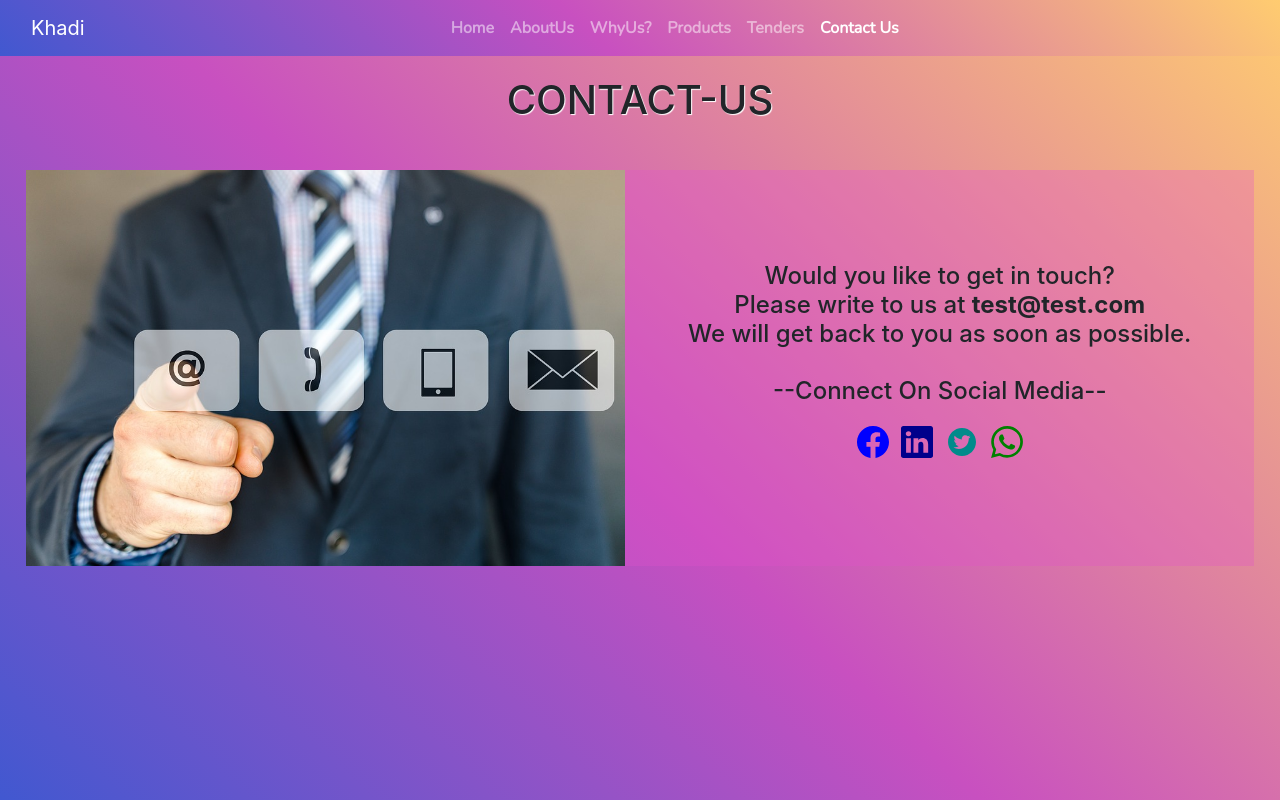
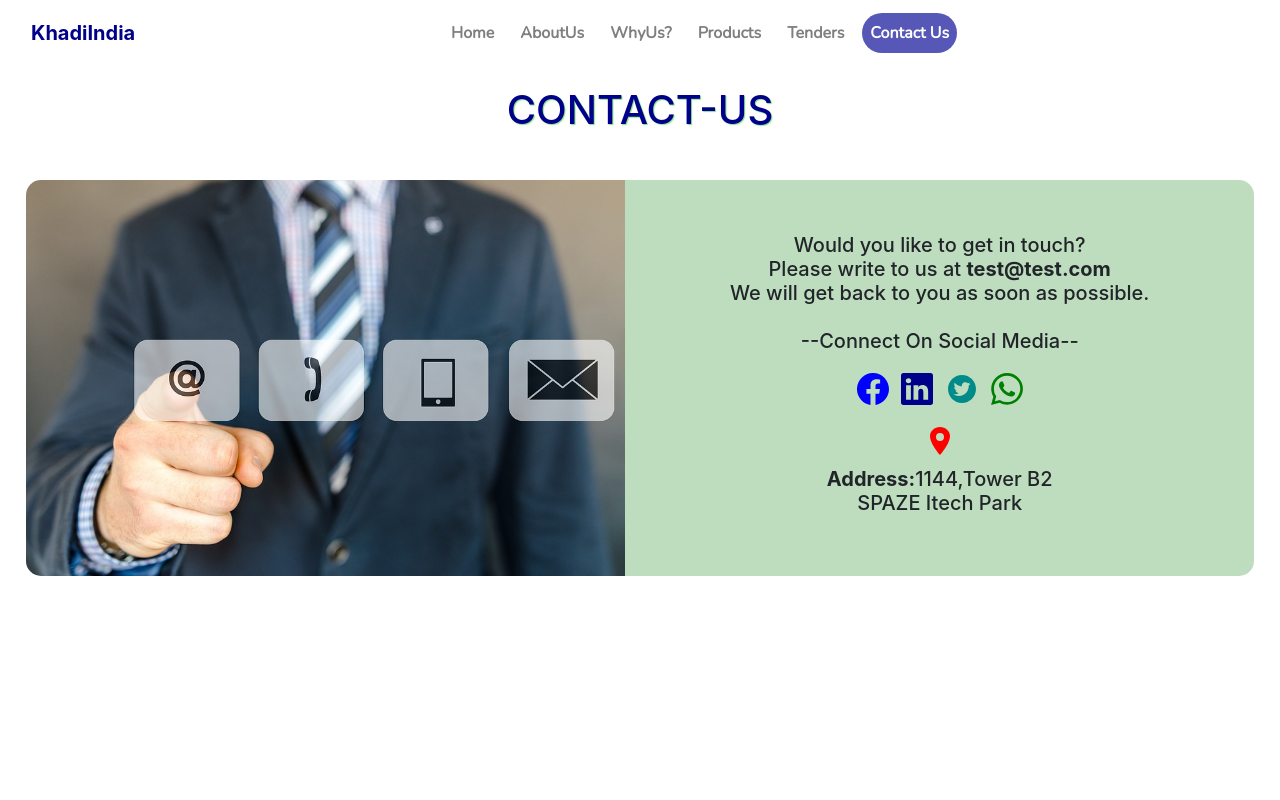
Before and after one commit to ashishpatel546/khadi, a React (Create React App) app: page /contact in a window 1280 px wide. Built offline with nearby package versions, Linux system fonts and the light colour scheme.

Commit message:
theme changed

```diff
--- a/src/components/Carousels.js
+++ b/src/components/Carousels.js
@@ -11,7 +11,7 @@ function Carousels() {
    {/* src="https://images.pexels.com/photos/1008206/pexels-photo-1008206.jpeg" */}
   <Carousel.Item>
     <img
-      className="d-block w-100 img-fluid c-img rounded-pill"
+      className="d-block w-100 img-fluid c-img "
       src="https://images.pexels.com/photos/1389460/pexels-photo-1389460.jpeg"
       alt="First slide"
     />
@@ -21,7 +21,7 @@ function Carousels() {
   </Carousel.Item>
   <Carousel.Item>
     <img
-      className="d-block w-100 img-fluid c-img rounded-pill"
+      className="d-block w-100 img-fluid c-img "
       src="https://images.pexels.com/photos/1488467/pexels-photo-1488467.jpeg"
       alt="Second slide"
     />
@@ -32,7 +32,7 @@ function Carousels() {
   </Carousel.Item>
   <Carousel.Item>
     <img
-      className="d-block w-100 img-fluid c-img rounded-pill"
+      className="d-block w-100 img-fluid c-img "
       src="https://images.pexels.com/photos/1266139/pexels-photo-1266139.jpeg"
       alt="Third slide"
     />
--- a/src/components/Contact.js
+++ b/src/components/Contact.js
@@ -5,6 +5,7 @@ import contact from '../static/contact.jpg';
 import { BsFacebook, BsLinkedin } from 'react-icons/bs';
 import { AiFillTwitterCircle } from 'react-icons/ai';
 import { SiWhatsapp } from 'react-icons/si';
+import {IoLocationSharp} from 'react-icons/io5'
 import './contact.css';
 import NavBar from './NavBar';
 import Footer from './Footer';
@@ -15,11 +16,11 @@ const Contact = () => {
       <h1 className="head about-text">CONTACT-US</h1>
       <div className="row">
         <div className="col-sm-6">
-          <img className="d-block w-100" src={contact} alt="Third slide" />
+          <img className="d-block w-100 contact-img" src={contact} alt="Third slide" />
         </div>
 
         <div className="col-sm-6 row  contact-container">
-          <h4 className="text-center">
+          <h5 className="text-center">
             Would you like to get in touch?
             <br />
             Please write to us at <strong>test@test.com</strong>
@@ -27,7 +28,7 @@ const Contact = () => {
             <br />
             <br />
             --Connect On Social Media--
-          </h4>
+          </h5>
           <div className="icons-container text-center">
             <h2 className="icons text-center">
               <BsFacebook color="blue" />
@@ -50,6 +51,8 @@ const Contact = () => {
               </a>
             </h2>
           </div>
+          <h2><IoLocationSharp color="red"/></h2>
+          <h5 className='text-center'><strong>Address:</strong>1144,Tower B2<br/>SPAZE Itech Park</h5>
         </div>
       </div>
     </>
--- a/src/components/LeftPannel.jsx
+++ b/src/components/LeftPannel.jsx
@@ -3,7 +3,7 @@ import React from 'react'
 const LeftPannel = () => {
   return (
     <div className='left-pannel'>
-        <h1>Welocme to Khadi India</h1>
+        <h1>Welcome to Khadi India</h1>
         <h3>The One Stop Solution</h3>
         <p>Lorem ipsum dolor sit amet consectetur, adipisicing elit. Ipsa laborum maxime, dolores exercitationem sed non ea rem enim soluta. Error, quaerat natus corrupti excepturi sint nesciunt, ut veniam et soluta dolorum facilis beatae tempora.</p>
     </div>
--- a/src/components/NavBar.js
+++ b/src/components/NavBar.js
@@ -7,9 +7,9 @@ const NavBar = () => {
   return (
     <>
 
-      <Navbar collapseOnSelect expand="lg"  variant="dark" className="mynav">
+      <Navbar collapseOnSelect expand="lg"  variant="light" className="mynav">
         <Container fluid>
-          <Navbar.Brand href="/">Khadi</Navbar.Brand>
+          <Navbar.Brand className="brand"href="/">KhadiIndia</Navbar.Brand>
           <Navbar.Toggle aria-controls="basic-navbar-nav" />
           <Navbar.Collapse id="basic-navbar-nav">
             <Nav
@@ -18,12 +18,12 @@ const NavBar = () => {
               navbarScroll
               activeKey={window.location.pathname}
             >
-              <Nav.Link className="navlink" as={Link} to="/" active={window.location.pathname=='/'?'active':""}> Home</Nav.Link>
-              <Nav.Link className="navlink" as={Link} to="/about" active={window.location.pathname=='/about'?'active':""}>AboutUs</Nav.Link>
-              <Nav.Link className="navlink" as={Link} to="/whyus" active={window.location.pathname=='/whyus'?'active':""}>WhyUs?</Nav.Link>
-              <Nav.Link className="navlink" as={Link} to="/products" active={window.location.pathname=='/products'?'active':""}>Products</Nav.Link>
-              <Nav.Link className="navlink" as={Link} to="/tenders" active={window.location.pathname=='/tenders'?'active':""}>Tenders</Nav.Link>
-              <Nav.Link className="navlink" as={Link} to="/contact" active={window.location.pathname=='/contact'?'active':""}>Contact Us</Nav.Link>
+              <Nav.Link className={`navlink ${window.location.pathname=='/'?'navactive':""}`} as={Link} to="/"> Home</Nav.Link>
+              <Nav.Link className={`navlink ${window.location.pathname=='/about'?'navactive':""}`} as={Link} to="/about">AboutUs</Nav.Link>
+              <Nav.Link className={`navlink ${window.location.pathname=='/whyus'?'navactive':""}`} as={Link} to="/whyus" active={window.location.pathname=='/whyus'?'active':""}>WhyUs?</Nav.Link>
+              <Nav.Link className={`navlink ${window.location.pathname=='/products'?'navactive':""}`} as={Link} to="/products" active={window.location.pathname=='/products'?'active':""}>Products</Nav.Link>
+              <Nav.Link className={`navlink ${window.location.pathname=='/tenders'?'navactive':""}`} as={Link} to="/tenders" active={window.location.pathname=='/tenders'?'active':""}>Tenders</Nav.Link>
+              <Nav.Link className={`navlink ${window.location.pathname=='/contact'?'navactive':""}`} as={Link} to="/contact" active={window.location.pathname=='/contact'?'active':""}>Contact Us</Nav.Link>
             </Nav>
             {/* <Form className="d-flex">
         <FormControl
--- a/src/components/Products.jsx
+++ b/src/components/Products.jsx
@@ -25,12 +25,12 @@ const Products = () => {
         <div className="set-footer">
             <div className="remove-margin">
             <NavBar />
-            <h1 className="text-center mt-5 mb-5 about-text">Products</h1>
-            <h2 className="text-center mb-5 mt-5">Existing Products</h2>
+            <h1 className="text-center mt-3 mb-3 about-text">Products</h1>
+            <h2 className="text-center mb-3 mt-3 sub-head">Existing Products</h2>
             <div className="ex-cards-container container">
 
-            <Card style={{ width: '18rem' }}>
-                <Card.Img variant="top" src={colored_khadi} height="200px" width="200px" />
+            <Card className="cards" style={{ width: '18rem' }}>
+                <Card.Img className="card-img" variant="top" src={colored_khadi} height="180px" width="180px" />
                 <Card.Body>
                     <Card.Title>Card Title</Card.Title>
                     <Card.Text>
@@ -40,8 +40,8 @@ const Products = () => {
 
                 </Card.Body>
             </Card>
-            <Card style={{ width: '18rem' }}>
-                <Card.Img variant="top" src={dari}  height="200px" width="200px"/>
+            <Card className="cards" style={{ width: '18rem' }}>
+                <Card.Img className="card-img" variant="top" src={dari}  height="180px" width="180px"/>
                 <Card.Body>
                     <Card.Title>Card Title</Card.Title>
                     <Card.Text>
@@ -51,8 +51,8 @@ const Products = () => {
 
                 </Card.Body>
             </Card>
-            <Card style={{ width: '18rem' }}>
-                <Card.Img variant="top" src={khaditowel} height="200px" width="200px" />
+            <Card className="cards" style={{ width: '18rem' }}>
+                <Card.Img className="card-img"variant="top" src={khaditowel} height="180px" width="180px" />
                 <Card.Body>
                     <Card.Title>Card Title</Card.Title>
                     <Card.Text>
@@ -62,8 +62,8 @@ const Products = () => {
 
                 </Card.Body>
             </Card>
-            <Card style={{ width: '18rem' }}>
-                <Card.Img variant="top" src={bedsheet} height="200px" width="200px" />
+            <Card className="cards" style={{ width: '18rem' }}>
+                <Card.Img className="card-img" variant="top" src={bedsheet} height="180px" width="180px" />
                 <Card.Body>
                     <Card.Title>Card Title</Card.Title>
                     <Card.Text>
@@ -73,8 +73,8 @@ const Products = () => {
 
                 </Card.Body>
             </Card>
-            <Card style={{ width: '18rem' }}>
-                <Card.Img variant="top" src={khadibedsheet} height="200px" width="200px" />
+            <Card className="cards" style={{ width: '18rem' }}>
+                <Card.Img className="card-img"variant="top" src={khadibedsheet} height="180px" width="180px" />
                 <Card.Body>
                     <Card.Title>Card Title</Card.Title>
                     <Card.Text>
@@ -86,11 +86,11 @@ const Products = () => {
             </Card>
            </div>
 
-           <h2 className="text-center mb-5 mt-5">Proposed Products</h2>
+           <h2 className="text-center mb-5 mt-5 subhead">Proposed Products</h2>
 
            <div className="pr-cards-container container">
-            <Card style={{ width: '18rem' }}>
-                <Card.Img variant="top" src={ladies} height="200px" width="" />
+            <Card className="cards" style={{ width: '18rem' }}>
+                <Card.Img className="card-img"variant="top" src={ladies} height="180px" width="" />
                 <Card.Body>
                     <Card.Title>Card Title</Card.Title>
                     <Card.Text>
@@ -100,8 +100,8 @@ const Products = () => {
 
                 </Card.Body>
             </Card>
-            <Card style={{ width: '18rem' }}>
-                <Card.Img variant="top" src={ladies_party} height="200px" width="200px" />
+            <Card className="cards" style={{ width: '18rem' }}>
+                <Card.Img className="card-img"variant="top" src={ladies_party} height="180px" width="180px" />
                 <Card.Body>
                     <Card.Title>Card Title</Card.Title>
                     <Card.Text>
@@ -112,8 +112,8 @@ const Products = () => {
                 </Card.Body>
             </Card>
 
-            <Card style={{ width: '18rem' }}>
-                <Card.Img variant="top" src={ladies_suit} height="200px" width="200px" />
+            <Card className="cards" style={{ width: '18rem' }}>
+                <Card.Img className="card-img"variant="top" src={ladies_suit} height="180px" width="180px" />
                 <Card.Body>
                     <Card.Title>Card Title</Card.Title>
                     <Card.Text>
@@ -123,8 +123,8 @@ const Products = () => {
 
                 </Card.Body>
             </Card>
-            <Card style={{ width: '18rem' }}>
-                <Card.Img variant="top" src={modern} height="200px" width="200px" />
+            <Card className="cards" style={{ width: '18rem' }}>
+                <Card.Img className="card-img"variant="top" src={modern} height="180px" width="180px" />
                 <Card.Body>
                     <Card.Title>Card Title</Card.Title>
                     <Card.Text>
@@ -134,8 +134,8 @@ const Products = () => {
 
                 </Card.Body>
             </Card>
-            <Card style={{ width: '18rem' }}>
-                <Card.Img variant="top" src={party_ladies} height="200px" width="200px" />
+            <Card className="cards" style={{ width: '18rem' }}>
+                <Card.Img className="card-img"variant="top" src={party_ladies} height="180px" width="180px" />
                 <Card.Body>
                     <Card.Title>Card Title</Card.Title>
                     <Card.Text>
@@ -146,8 +146,8 @@ const Products = () => {
                 </Card.Body>
             </Card>
 
-            <Card style={{ width: '18rem' }}>
-                <Card.Img variant="top" src={khadi_ladies} height="200px" width="200px"/>
+            <Card className="cards" style={{ width: '18rem' }}>
+                <Card.Img className="card-img"variant="top" src={khadi_ladies} height="180px" width="180px"/>
                 <Card.Body>
                     <Card.Title>Card Title</Card.Title>
                     <Card.Text>
@@ -159,12 +159,12 @@ const Products = () => {
             </Card>
             </div>
 
-            <h3 className="text-center mb-5 mt-5">Products With the use of recycled and upcycled materials
+            <h3 className="text-center mb-5 mt-5 sub-head">Products With the use of recycled and upcycled materials
 </h3>
 
            <div className="re-cards-container container">
-            <Card style={{ width: '18rem' }}>
-                <Card.Img variant="top" src={pic1}height="200px" width="200px" />
+            <Card className="cards" style={{ width: '18rem' }}>
+                <Card.Img className="card-img"variant="top" src={pic1}height="180px" width="180px" />
                 <Card.Body>
                     <Card.Title>Card Title</Card.Title>
                     <Card.Text>
@@ -174,8 +174,8 @@ const Products = () => {
 
                 </Card.Body>
             </Card>
-            <Card style={{ width: '18rem' }}>
-                <Card.Img variant="top" src={pic2} height="200px" width="200px" />
+            <Card className="cards" style={{ width: '18rem' }}>
+                <Card.Img className="card-img"variant="top" src={pic2} height="180px" width="180px" />
                 <Card.Body>
                     <Card.Title>Card Title</Card.Title>
                     <Card.Text>
@@ -186,8 +186,8 @@ const Products = () => {
                 </Card.Body>
             </Card>
 
-            <Card style={{ width: '18rem' }}>
-                <Card.Img variant="top" src={pic3} height="200px" width="200px" />
+            <Card className="cards" style={{ width: '18rem' }}>
+                <Card.Img className="card-img"variant="top" src={pic3} height="180px" width="180px" />
                 <Card.Body>
                     <Card.Title>Card Title</Card.Title>
                     <Card.Text>
@@ -197,8 +197,8 @@ const Products = () => {
 
                 </Card.Body>
             </Card>
-            <Card style={{ width: '18rem' }}>
-                <Card.Img variant="top" src={pic4} height="200px" width="200px" />
+            <Card className="cards" style={{ width: '18rem' }}>
+                <Card.Img className="card-img"variant="top" src={pic4} height="180px" width="180px" />
                 <Card.Body>
                     <Card.Title>Card Title</Card.Title>
                     <Card.Text>
@@ -208,8 +208,8 @@ const Products = () => {
 
                 </Card.Body>
             </Card>
-            <Card style={{ width: '18rem' }}>
-                <Card.Img variant="top" src={pic5} height="200px" width="200px" />
+            <Card className="cards" style={{ width: '18rem' }}>
+                <Card.Img className="card-img"variant="top" src={pic5} height="180px" width="180px" />
                 <Card.Body>
                     <Card.Title>Card Title</Card.Title>
                     <Card.Text>
@@ -220,8 +220,8 @@ const Products = () => {
                 </Card.Body>
             </Card>
 
-            <Card style={{ width: '18rem' }}>
-                <Card.Img variant="top" src={pic6} height="200px" width="200px"/>
+            <Card className="cards" style={{ width: '18rem' }}>
+                <Card.Img className="card-img"variant="top" src={pic6} height="180px" width="180px"/>
                 <Card.Body>
                     <Card.Title>Card Title</Card.Title>
                     <Card.Text>
--- a/src/components/Tenders.jsx
+++ b/src/components/Tenders.jsx
@@ -8,8 +8,9 @@ import ExampleDoc from '../static/tenders/1912910_Assignment1.pdf'
 const Tenders = () => {
     return (
         <>
-        <div className="tender">
-            <NavBar />
+        <NavBar />
+        <div className="tender container mt-3">
+
             <h1 className="text-center mt-5 mb-5 about-text" >Tenders</h1>
 
 
--- a/src/index.css
+++ b/src/index.css
@@ -13,13 +13,7 @@ body {
   -moz-osx-font-smoothing: grayscale;
 
   /* background: linear-gradient(to right,rgba(208, 123, 195, 0.9),rgba(59, 118, 129, 0.4)); */
-  background-color: #4158d0;
-  background-image: linear-gradient(
-    43deg,
-    #4158d0 0%,
-    #c850c0 46%,
-    #ffcc70 100%
-  );
+  background-color: white;
 
   display: flex !important;
   flex-direction: column !important;
@@ -37,21 +31,10 @@ code {
   height: 400px !important;
 }
 
-.ex-cards-container {
-  display: grid;
-  grid-template-columns: 1fr 1fr 1fr;
-  gap: 20px;
-  margin: 10px;
-}
+
 
 .mynav {
-  background-color: #4158d0;
-  background-image: linear-gradient(
-    43deg,
-    #4158d0 0%,
-    #c850c0 46%,
-    #ffcc70 100%
-  );
+  background-color: #fff;
 }
 
 .navlink {
@@ -59,6 +42,14 @@ code {
   font-family: 'Nunito', sans-serif;
   color: #fff;
   font-size: 1rem;
+  margin: 5px;
+}
+
+.navlink:hover, .navactive{
+  border-radius: 30px;
+  background-color: rgb(87, 87, 183);
+  color: white !important;
+
 }
 
 .left-pannel {
@@ -72,7 +63,7 @@ code {
 
 .left-pannel h1 {
   margin-bottom: 20px;
-  color: #fff;
+  color: darkblue;
   font-weight: bold;
   text-decoration: underline;
 }
@@ -85,24 +76,67 @@ code {
 
 .left-pannel p {
   text-align: center;
-  color: #fff;
+  color: darkgreen;
+}
+
+.ex-cards-container {
+  display: flex;
+  /* grid-template-columns: 1fr 1fr 1fr; */
+  justify-content: space-around;
+  align-items: center;
+  flex-direction: row;
+  flex-wrap: wrap;
+
+  /* gap: 20px; */
+
+  background-color: rgb(190, 221, 190);
+  padding: 20px;
+  border-radius: 30px;
+
 }
 
 .pr-cards-container {
   display: grid;
   grid-template-columns: 1fr 1fr 1fr;
   gap: 20px;
-  margin: 10px;
+  background-color: rgb(190, 221, 190);
+  padding: 20px;
+  border-radius: 30px;
 }
 .re-cards-container {
   display: grid;
   grid-template-columns: 1fr 1fr 1fr;
   gap: 20px;
   margin: 10px;
+  background-color: rgb(190, 221, 190);
+  padding: 20px;
+  border-radius: 30px;
+}
+
+.cards{
+  border-radius: 20px !important;
+  background-color: transparent !important;
+  border: 1px solid #fff !important;
+  padding: 10px;
+  margin: 5px 8px;
+  transition: all 0.5s;
+}
+
+.cards:hover{
+   background-color: white !important;
+   box-shadow: 3px 3px 10px green;
+   transform: scale(1.05);
+}
+
+.card-img{
+  -webkit-clip-path: polygon(25% 0%, 100% 1%, 100% 100%, 25% 100%, 0% 50%);
+  clip-path: polygon(25% 0%, 100% 1%, 100% 100%, 25% 100%, 0% 50%);
 }
 
 .c-img {
   height: 90vh !important;
+  -webkit-clip-path: polygon(25% 0%, 100% 1%, 100% 100%, 25% 100%, 0% 50%);
+clip-path: polygon(25% 0%, 100% 1%, 100% 100%, 25% 100%, 0% 50%);
 }
 
 .footer {
@@ -138,19 +172,20 @@ code {
   animation: backwards;
 }
 .gallery-container {
-  background-color: palevioletred;
+  background-color: rgb(190, 221, 190);
   color: white;
   padding: 1px;
   margin: 10px;
 }
 
 .gallery-text {
-  text-shadow: 1px 1px 1px black;
+  text-shadow: 1px 1px 2px darkgreen;
   margin-bottom: 10px;
 }
 
 .about-text {
-  text-shadow: 1px 1px 1px white;
+  color: darkblue;
+  text-shadow: 1px 1px 1px rgb(130, 225, 130);
 }
 
 .set-footer {
@@ -160,17 +195,18 @@ code {
 }
 
 .about-container {
-  background-color: rgba(165, 47, 148, 0.5);
+  background-color: rgb(190, 221, 190);
   margin: 10px;
   box-shadow: 3px 3px 10px black;
 }
 
 .contact-container {
-  background-color: rgba(225, 79, 203, 0.3);
+  background-color: rgb(190, 221, 190);
   display: flex;
   align-items: center;
   justify-content: center;
   flex-direction: column;
+  border-radius: 0px 15px 15px 0px;
 }
 
 .about-img {
@@ -178,11 +214,27 @@ code {
 }
 
 .whyus-text {
-  text-shadow: 1px 1px 1px white;
+  color: darkblue;
+  text-shadow: 1px 1px 1px rgb(130, 225, 130);;
 }
 
 .tender {
   height: 100%;
   display: flex;
   flex-direction: column;
+  background-color: rgb(190, 221, 190);
+  box-shadow: 3px 3px 10px black;
 }
+
+.sub-head{
+  color: darkgreen;
+}
+
+.contact-img{
+  border-radius: 15px 0px 0px 15px;
+}
+
+.brand{
+  color: darkblue !important;
+  font-weight: bold;
+}
```
